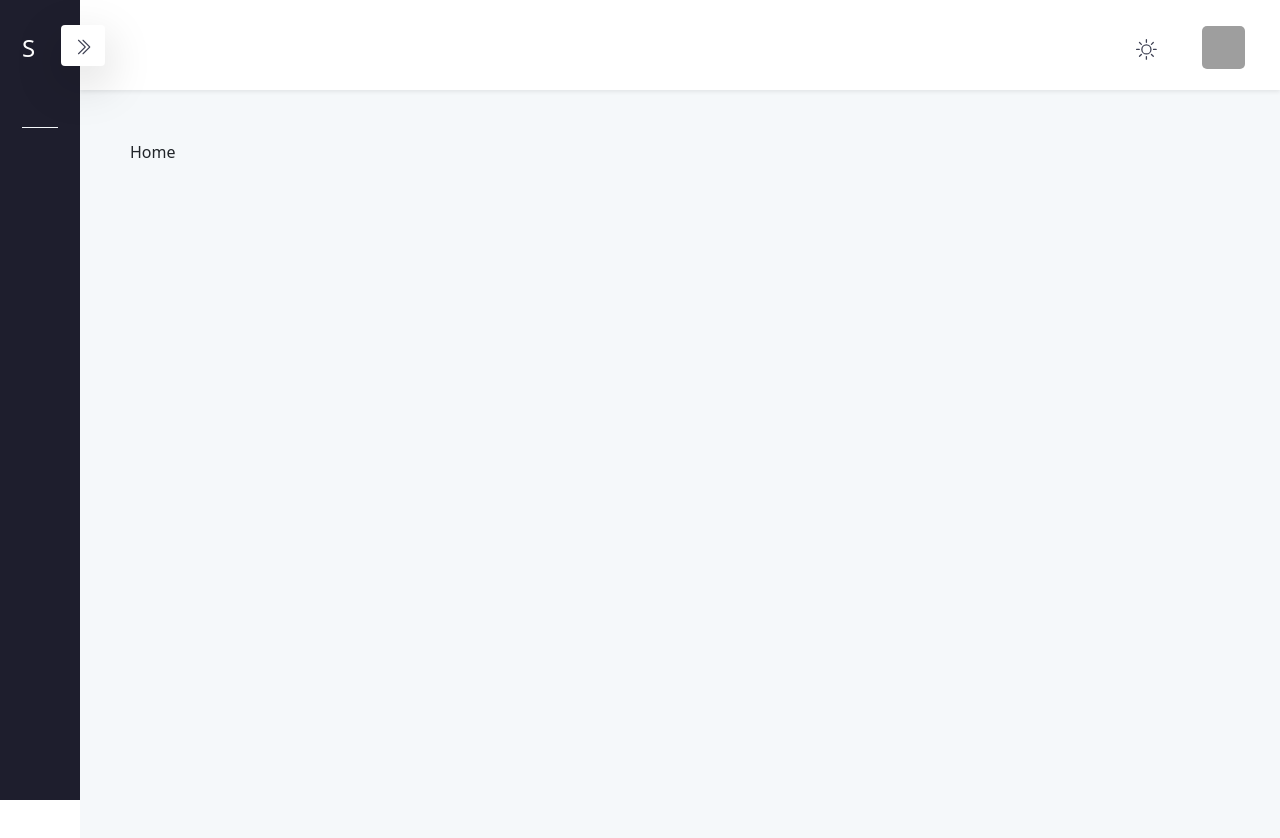
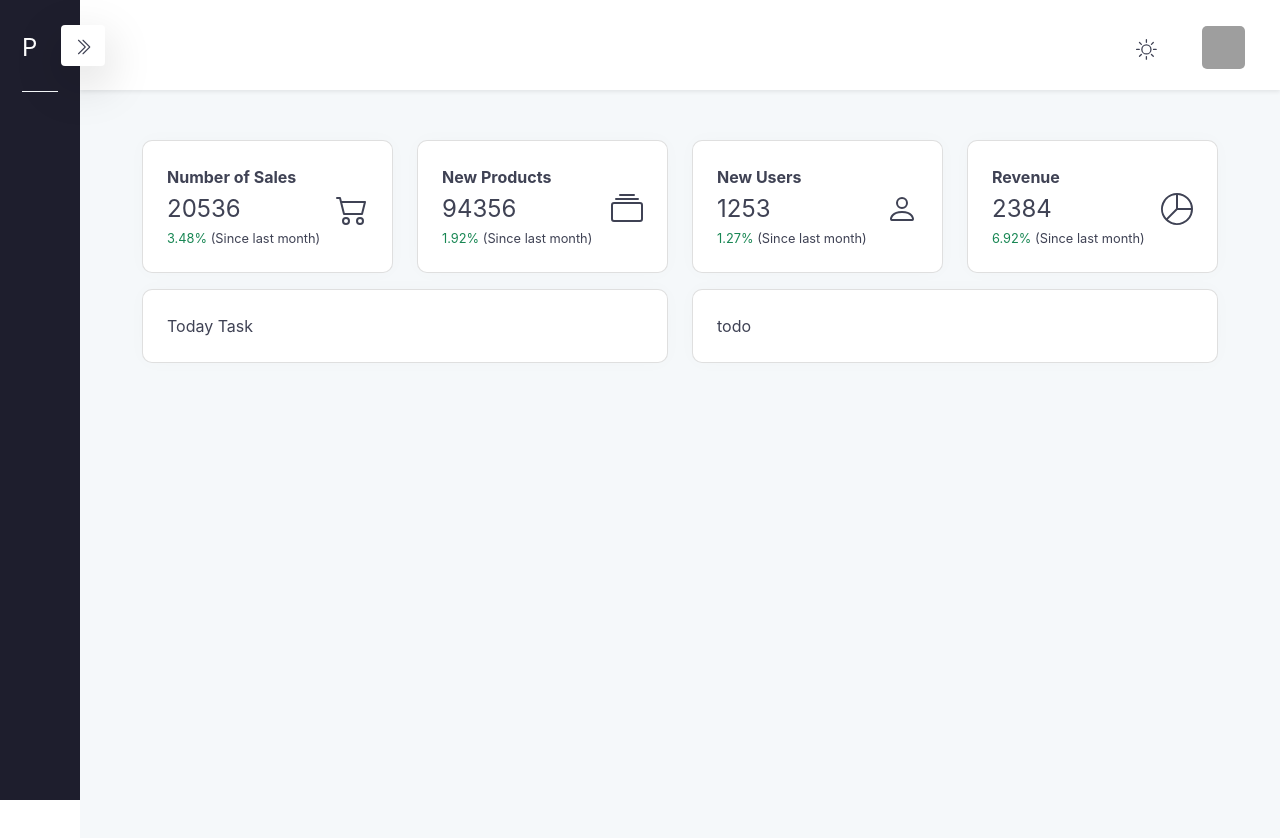
Before and after one commit to killcodeX/dev-management, a React (Create React App) app in the folder frontend/: page / in a window 1280 px wide. Shown: the top 838 px of the page. Built offline with nearby package versions, Linux system fonts and the light colour scheme; grey boxes are pictures that could not be loaded; the HTML template or start-up script is replaced by a standard one.

Commit message:
new section added in home

```diff
--- a/frontend/src/helpers/useWindowSize.tsx
+++ b/frontend/src/helpers/useWindowSize.tsx
@@ -1,4 +1,4 @@
-import React, { useEffect, useState } from "react";
+import { useEffect, useState } from "react";
 
 type WindoWSize = {
   width: number;
--- a/frontend/src/index.css
+++ b/frontend/src/index.css
@@ -12,8 +12,10 @@
   --aside-toolbar-height: 100vh;
   --link-active-color: #009ef7;
   --drop-down-box-shadow: 0px 0px 50px 0px rgb(82, 63, 105, 0.15);
+  --bs-card-box-shadow: 0px 0px 20px 0px rgba(76, 87, 125, 0.02);
   --highLightLayer: #ffffff;
   --asideMobileMenuWidth: 0;
+  --bs-card-border-radius: 0.625rem;
 }
 
 /* for dark theme */
@@ -23,6 +25,10 @@
   --cardBG: #1e1e2d;
   --fontColor: #ffffff;
   --highLightLayer: #2a2a3c;
+}
+
+* {
+  font-family: Inter, Helvetica, "sans-serif";
 }
 
 body {
@@ -51,6 +57,18 @@ body {
   font-size: 0.8rem;
 }
 
+.dashboard-card {
+  display: flex;
+  flex-direction: row;
+  justify-content: space-between;
+  align-items: center;
+  width: 100%;
+  color: var(--fontColor);
+  background: var(--cardBG);
+  box-shadow: var(--bs-card-box-shadow);
+  border-radius: var(--bs-card-border-radius);
+}
+
 /************************** Layout **************************/
 
 .app-menu {
@@ -68,6 +86,8 @@ body {
   height: var(--app-header-height);
   padding: 25px 10px;
   background: var(--cardBG);
+  z-index: 1000;
+  transition: all 0.3s ease;
 }
 
 .header-container {
@@ -233,6 +253,7 @@ body {
   background: var(--layoutBG);
   height: var(--aside-toolbar-height);
   padding: 30px 10px;
+  z-index: 1001;
   transition: width 0.3s ease;
 }
 
--- a/frontend/src/layouts/components/aside/index.tsx
+++ b/frontend/src/layouts/components/aside/index.tsx
@@ -24,7 +24,7 @@ export default function Aside({ asideClose, setAsideClose }: any) {
     <div className="aside">
       <div className="container">
         <div data-cy="logo" className="logo">
-          S<span className="rest-logo">ports Sprint</span>
+          P<span className="rest-logo">rocity</span>
         </div>
         {asideClose ? (
           <div
--- a/frontend/src/modules/home/index.tsx
+++ b/frontend/src/modules/home/index.tsx
@@ -1,7 +1,13 @@
-import React from 'react'
+import Section1 from './section1'
+import Section2 from './section2'
 
 export default function Home() {
   return (
-    <div>Home</div>
-  )
+    <div className="dashboard-home">
+      <div className="container">
+        <Section1/>
+        <Section2/>
+      </div>
+    </div>
+  );
 }
--- /dev/null
+++ b/frontend/src/modules/home/section1.tsx
@@ -0,0 +1,62 @@
+import React from 'react';
+import {BsCart2, BsCollection, BsPerson, BsPieChart} from "react-icons/bs"
+let data1 = [
+    {
+      id: 1,
+      cardCategory: "Number of Sales",
+      cardNumber: 20536,
+      lastSale: 3.48,
+      icon:`BsCart`,
+    },
+    {
+      id: 2,
+      cardCategory: "New Products",
+      cardNumber: 94356,
+      lastSale: 1.92,
+      icon:`BsCollection`,
+    },
+    {
+      id: 3,
+      cardCategory: "New Users",
+      cardNumber: 1253,
+      lastSale: 1.27,
+      icon:`BsPerson`,
+    },
+    {
+      id: 4,
+      cardCategory: "Revenue",
+      cardNumber: 2384,
+      lastSale: 6.92,
+      icon:`BsPieChart`,
+    },
+  ];
+
+
+
+export default function section1() {
+  return (
+    <section className="dashboard-home-section-1">
+          <div className="row">
+            {data1.map((item) => {
+              return (
+                <div className="col-sm-3" key={item.id}>
+                  <div className="card dashboard-card p-4 mb-3">
+                    <div className="dashboard-home-section-1-left">
+                      <div className="card-label fw-bold pb-2">{item.cardCategory}</div>
+                      <div className="fs-4 me-2 lh-1 ls-n2 pb-2">{item.cardNumber}</div>
+                      <div className="last-sale fs-7"><span className='text-success'>{item.lastSale}%</span> (Since last month)</div>
+                    </div>
+                    <div className="dashboard-home-section-1-right fs-2">
+                      {item.icon === 'BsCart'? <BsCart2/>:null}
+                      {item.icon === 'BsCollection'? <BsCollection/>:null}
+                      {item.icon === 'BsPerson'? <BsPerson/>:null}
+                      {item.icon === 'BsPieChart'? <BsPieChart/>:null}
+                    </div>
+                  </div>
+                </div>
+              );
+            })}
+          </div>
+        </section>
+  )
+}
--- /dev/null
+++ b/frontend/src/modules/home/section2/index.tsx
@@ -0,0 +1,14 @@
+import React from "react";
+import Todo from "./todoApp";
+import TodayTask from "./todayTask";
+
+export default function Section2() {
+  return (
+    <section className="dashboard-home-section-2">
+      <div className="row">
+        <TodayTask />
+        <Todo />
+      </div>
+    </section>
+  );
+}
--- /dev/null
+++ b/frontend/src/modules/home/section2/todayTask/index.tsx
@@ -0,0 +1,9 @@
+import React from 'react'
+
+export default function TodayTask() {
+  return (
+    <div className='col-sm-6'>
+        <div className='card dashboard-card p-4'>Today Task</div>
+    </div>
+  )
+}
--- /dev/null
+++ b/frontend/src/modules/home/section2/todoApp/index.tsx
@@ -0,0 +1,9 @@
+import React from 'react'
+
+export default function Todo() {
+  return (
+    <div className='col-sm-6'>
+        <div className='card dashboard-card p-4'>todo</div>
+    </div>
+  )
+}
```
Also changed, not shown: frontend/src/layouts/components/aside/menuItems.tsx (added, +12 -0 lines).
